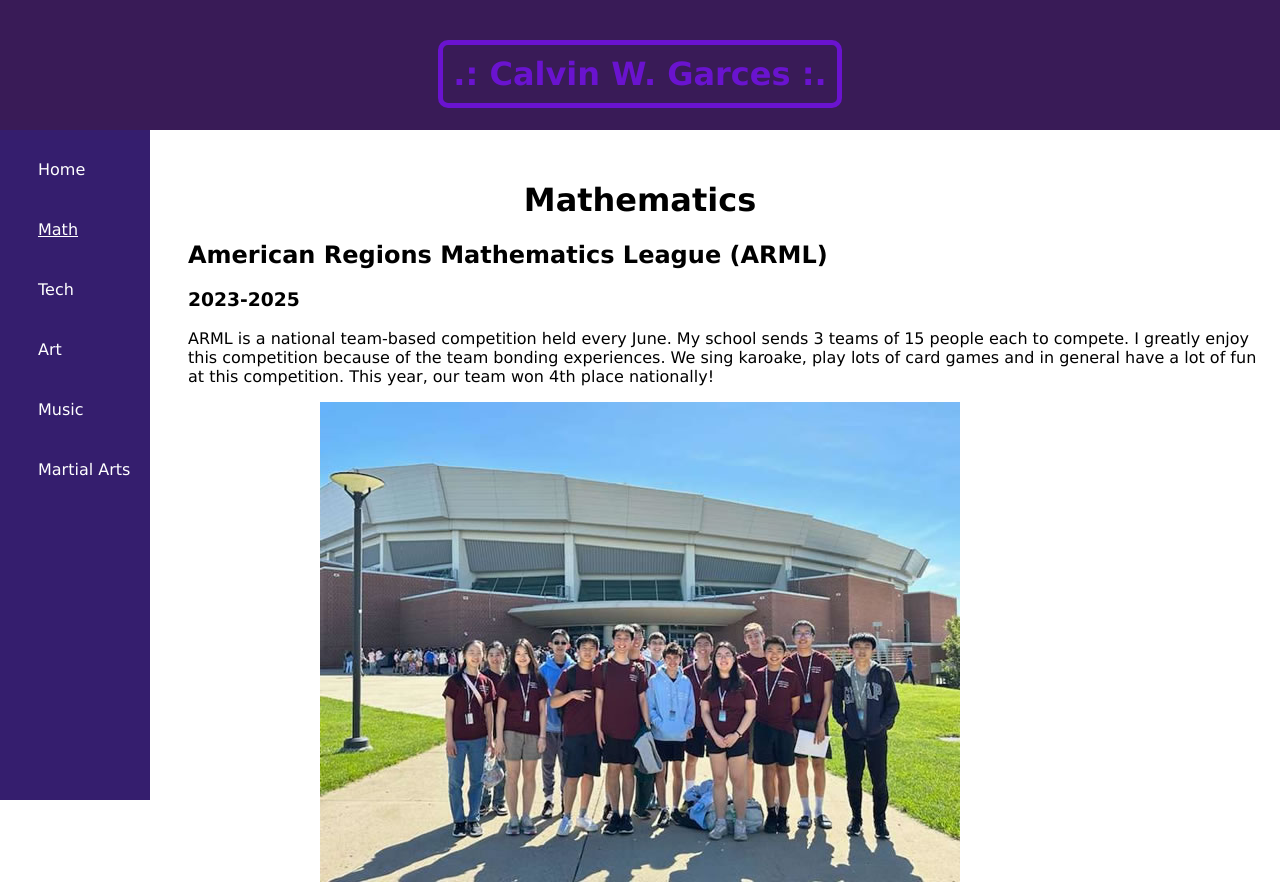
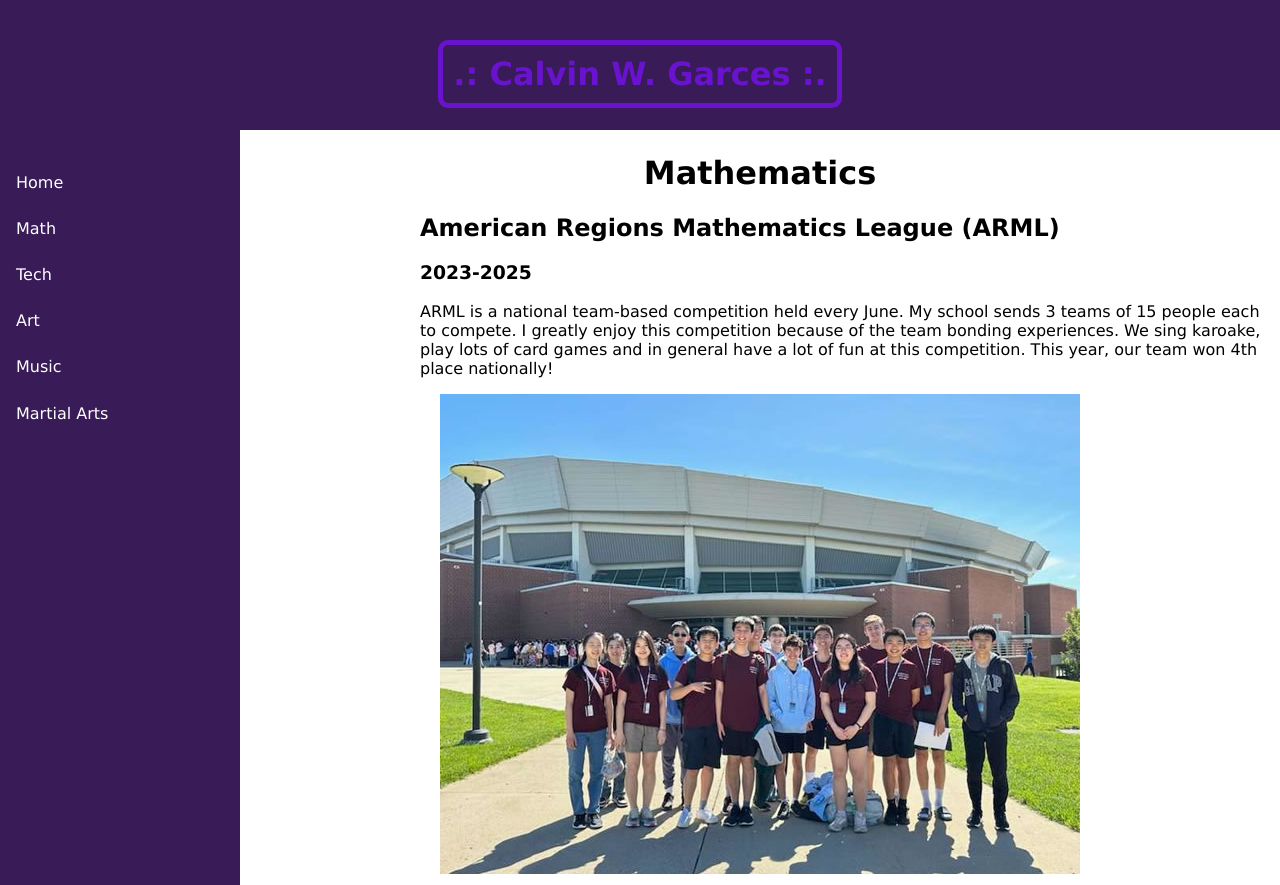
Before and after one commit to diallo3/garces-portfolio, a plain HTML site: page mathTest.html in a window 1280 px wide. Shown: the top 885 px of the page. Drawn offline with Linux system fonts and the light colour scheme.

Commit message:
Edits 9-2-2025

```diff
--- a/mathTest.html
+++ b/mathTest.html
@@ -25,32 +25,39 @@
 <br>
 <br>
 <br>
-<div class="clear"></div>
-<div class="container_12">
-  <div id="container">
-    <div id="content">
-
-      <!--- Break --->
-      <div class="clear"></div>
-      <div class="grid_1"><span class="grid_1"></span></div>
-      <div class="grid_2"><span><a href="indexTest.html" class="grid_2 button1">Home</a></span></div>
-      <div class="grid_2"><span><a href="mathTest.html" class="grid_2 button2 selected">Math</a></span>
-      <div class="grid_5"><span><p>Hello world</p></span></div></div>
-      <div class="grid_2"><span><a href="techTest.html" class="grid_2 button3">Tech</a></span></div>
-      <div class="grid_2"><span><a href="artTest.html" class="grid_2 button4">Art</a></span></div>
-      <div class="grid_2"><span><a href="musicTest.html" class="grid_2 button5">Music</a></span></div>
-      <div class="grid_2"><span><a href="martial-artsTest.html" class="grid_2 button6">Martial Arts</a></span></div>
-      <div class="grid_1" align="center">&nbsp;</div>
-    </div>
-    <div class="clear"></div>
+<div class="page-container">
+  <div id="container" class="page-container__nav">
+      <!-- Main Nav -->
+      <ul id="mainNav" class="main-nav">
+        <li>
+            <a href="indexTest.html" class="">Home</a>
+        </li>
+        <li>
+            <a href="mathTest.html" class=" ">Math</a>
+            <!-- Sub-nav -->
+            <ul class="sub-nav">
+              <li><a href="#ARML">ARML</a></li>
+              <li><a href="#BMT">BMT</a></li>
+              <li><a href="#HMMT">HMMT</a></li>
+              <li><a href="#PuMAC">PuMAC</a></li>
+              <li><a href="#CMIMC">CMIMC</a></li>
+              <li><a href="#MAML">MAML</a></li>
+              <li><a href="#AMC">AMC</a></li>
+              <li><a href="#MATHCOUNTS">MATHCOUNTS</a></li>
+            </ul>
+        </li>
+        <li><a href="techTest.html" class="">Tech</a></li>
+        <li><a href="artTest.html" class="">Art</a></li>
+        <li><a href="musicTest.html" class="">Music</a></li>
+        <li><a href="martial-artsTest.html" class="">Martial Arts</a></li>
+      </ul>
   </div>
-</div>
 <!--- end of Header container --->
 
 <!--- start of Content container --->
 <div class="container_12 mainContainer" margin-left:0px;="margin-left:0px;">
-  <div id="container">
-    <div id="content">
+  <div>
+    <div>
       <div class="grid_12 content" align="center">
         <br>
         <br>
@@ -58,8 +65,8 @@
       </div>
       <!--- BREAK --->
       <div class="clear"></div>
-      <div class="grid_4">
-        <h2>American Regions Mathematics League (ARML)</h2>
+      <div id="ARML"class="grid_4">
+        <h2 >American Regions Mathematics League (ARML)</h2>
         <h3>2023-2025</h3>
         <p>ARML is a national team-based competition held every June. My school sends 3 teams of 15 people each to compete. I greatly enjoy this competition because of the team bonding experiences. We sing karoake, play lots of card games and in general have a lot of fun at this competition. This year, our team won 4th place nationally!</p>
       </div>
@@ -68,33 +75,33 @@
       </div>
       <!--- TEXT --->
       <div class="clear"></div>
-      <div class="grid_4">
+      <div id="BMT"class="grid_4">
         <h2>Berkeley Math Tournament Online (BMT)</h2>
         <h3>2023-2024</h3>
         <p>BMT is another national team-based competition held in December. Each team of 6 meets online to do problems with each other. I personally feel like this competition is better if the whole team can meet together in the same room, but is otherwise pretty good. In 2023 my team won 2nd place nationally.</p>
       </div>
       <div class="grid_8" align="center"><img src="Assets/Math/BMT 2023 online Lexington Beta_640.jpg" width="640" height="480" alt="BMT, 2023" /></div>
-      <div class="grid_4">
+      <div id="HMMT"class="grid_4">
         <h2>Harvard-MIT Math Tournament (HMMT)</h2>
         <h3>2022 (Nov), 2025 (Feb)</h3>
         <p>HMMT is a competition held in both November and February of each year, with the latter being more difficult. I love this competition because each problem is very high quality, rarely creating complaints from competitors. In 2022 my team won 8th place.</p>
       </div>
-      <div class="grid_4">
+      <div id="PuMAC"class="grid_4">
         <h2>Princeton Univercity Math Competition (PuMAC)</h2>
         <h3>2024</h3>
         <p>PuMAC is a competition held every November, but has not had a great reputation in our school. When I went, I found that a lot of the questions were scuffed and low quality, resulting in a lot of complaints and voided questions.</p>
       </div>
-      <div class="grid_4">
+      <div id="CMIMC"class="grid_4">
         <h2>Carnegie Mellon International Math Competition (CMIMC)</h2>
         <h3>2025</h3>
         <p>CMIMC is perhaps the most challenging competition on this list. It provides a unique challenge with completely different problem styles, involving a lot more thought instead of mindless computation.</p>
       </div>
-      <div class="grid_4">
+      <div id="MAML"class="grid_4">
         <h2>Massachusetts Math League (MAML)</h2>
         <h3>2022-2025</h3>
         <p>MAML is a two stage math competition, the first round being multiple choice, and the second round being proofs. The competition is only held for the students in Massachusetts, and top placers in the second round can earn money. So far I've won 4th, 10th, and 7th place over the last 3 seasons.</p>
       </div>
-      <div class="grid_4">
+      <div id="AMC"class="grid_4">
         <h2>American Math Competition (AMC)</h2>
         <h3>2020-2025</h3>
         <p>The AMC series is the largest math competition in America, created to select students for the American International Math Olympiad team. In 2023 I was top 1% of students, and in 2024 I was top 5%.</p>
@@ -102,7 +109,7 @@
 
       <!--- BREAK --->
       <div class="clear"></div>
-      <div class="grid_4">
+      <div id="MATHCOUNTS"class="grid_4">
         <h2>MATHCOUNTS</h2>
         <h3>2020-2021</h3>
         <p>MATHCOUNTS is a competition for the Middle Schoolers of America. There are three rounds, district, state and national. In 8th grade, I was first place in the Michigan state competition and 52nd place in the national competition.</p>
--- a/sitelayout2024Test.css
+++ b/sitelayout2024Test.css
@@ -1,3 +1,14 @@
+
+* {
+	box-sizing: border-box;
+}
+
+body {
+	margin: 0;
+	padding: 0;
+}
+
+
 .title{
 	z-index: 1;
 	/*padding: 10px;
@@ -16,12 +27,6 @@ h1.head{
 	border: 5px solid #6a13cf;
 	padding: 10px;
 	display: inline-block;
-}
-.grid_2{
-	color: #ffffff;
-	text-decoration: none;
-	position: fixed;
-	padding-left: 15px;
 }
 .grid_5{
 	display:none;
@@ -122,3 +127,61 @@ summary{
 	padding: 10px;
 	display: inline-block;
 }
+
+.hidden {
+	display: none;
+}
+
+
+/* Page Container */
+.page-container {
+	display: flex;
+	align-items: stretch;
+	padding-top: 0px;
+}
+
+.page-container__nav {
+	background-color: #391b57;
+	min-width: 15em;
+	max-width: 60rem;
+	padding-top: 4rem;
+}
+
+/* Navigation */
+.main-nav {
+
+	list-style-type: none;
+	padding: 0;
+	margin: 0;
+
+	 a {
+		color: #ffffff;
+		padding: 0.85rem 1rem;
+		display: block;
+		text-decoration: none;
+		&:hover {
+			background-color: #6a13cf;
+		}
+	}
+
+
+}
+
+.main-nav li {
+	position: relative;
+	&:hover .sub-nav {
+		display: block;
+	}
+}
+
+.sub-nav {
+	position: absolute;
+	display: none;
+	left: 100%;
+	top: 0;
+	background-color: #391b57;
+	padding: 0;
+	list-style-type: none;
+	width: 200px;
+
+}
```
